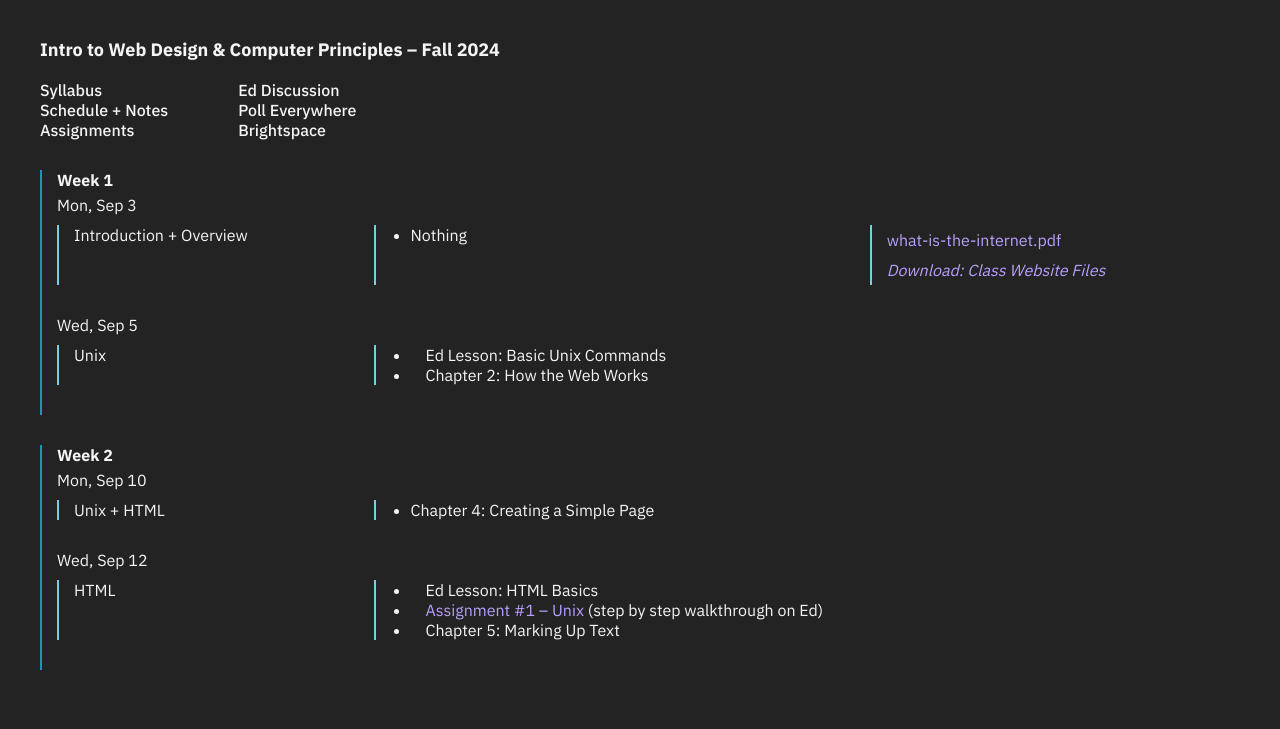
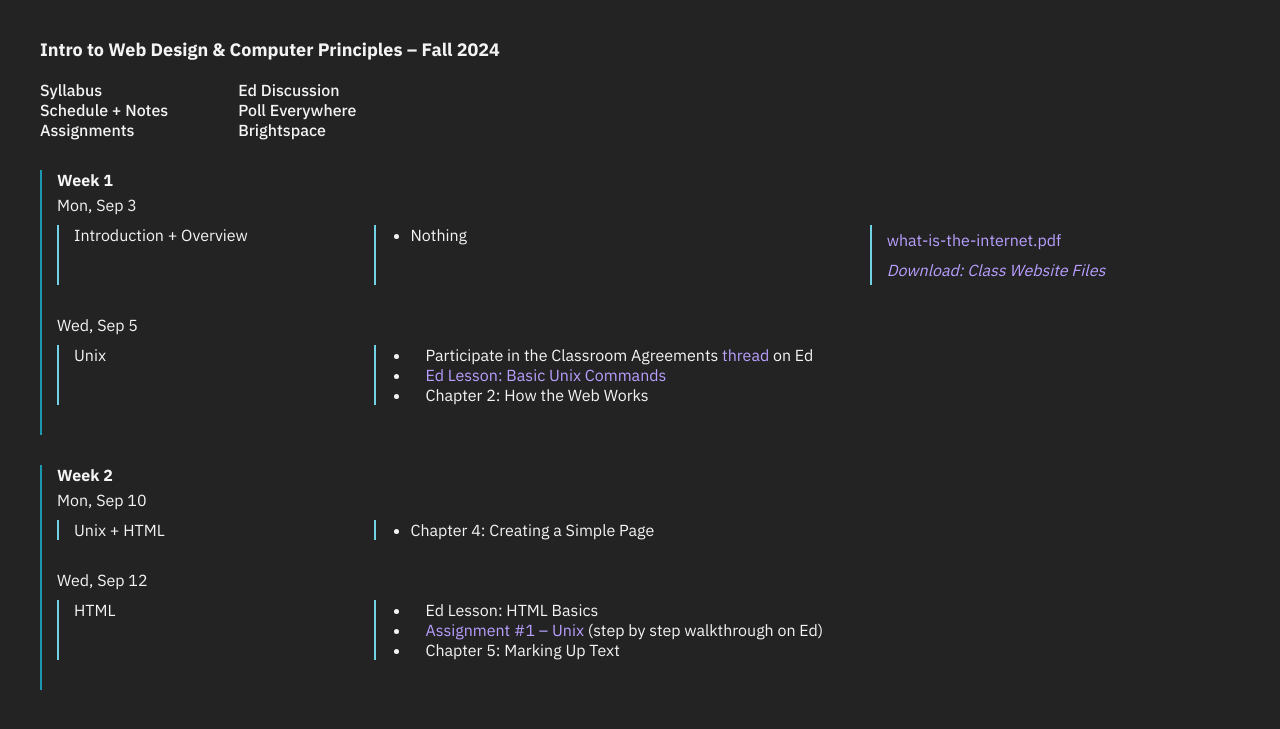
Before and after one commit to emilydidthis/CSCI-UA.0004-Spring25, a Jekyll site: the page built from schedule.markdown, in a window 1280 px wide. Shown: the top 729 px of the page. Built offline with Jekyll 4.4.1, drawn with Linux system fonts in a browser that asks for light colours.

Commit message:
updating hw for thurs

```diff
--- a/_data/schedule.yaml
+++ b/_data/schedule.yaml
@@ -14,7 +14,8 @@ schedule:
           type: download
       - topics: Unix
         due:
-        - "Ed Lesson: Basic Unix Commands"
+        - "Participate in the Classroom Agreements [thread](https://edstem.org/us/courses/65705/discussion/5213617) on Ed"
+        - "[Ed Lesson: Basic Unix Commands](https://edstem.org/us/courses/65705/lessons/116471/)"
         - "Chapter 2: How the Web Works"
         # files:
         # - name: operating-systems.pdf
```
